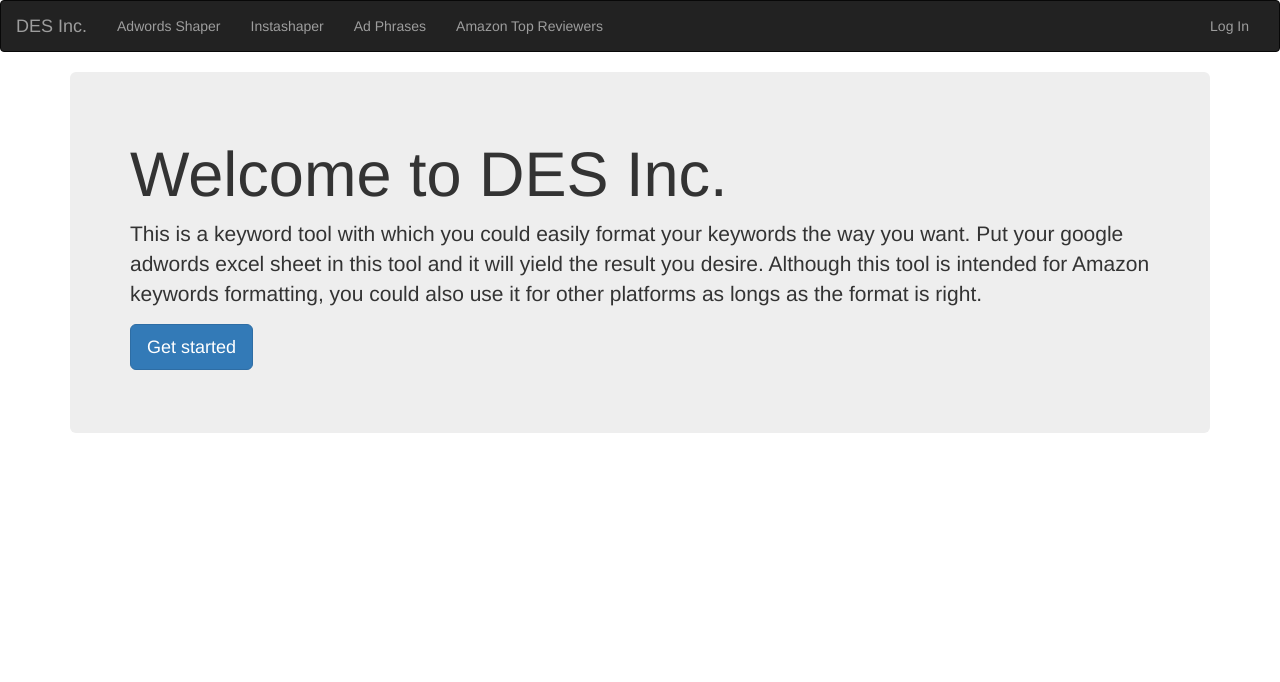
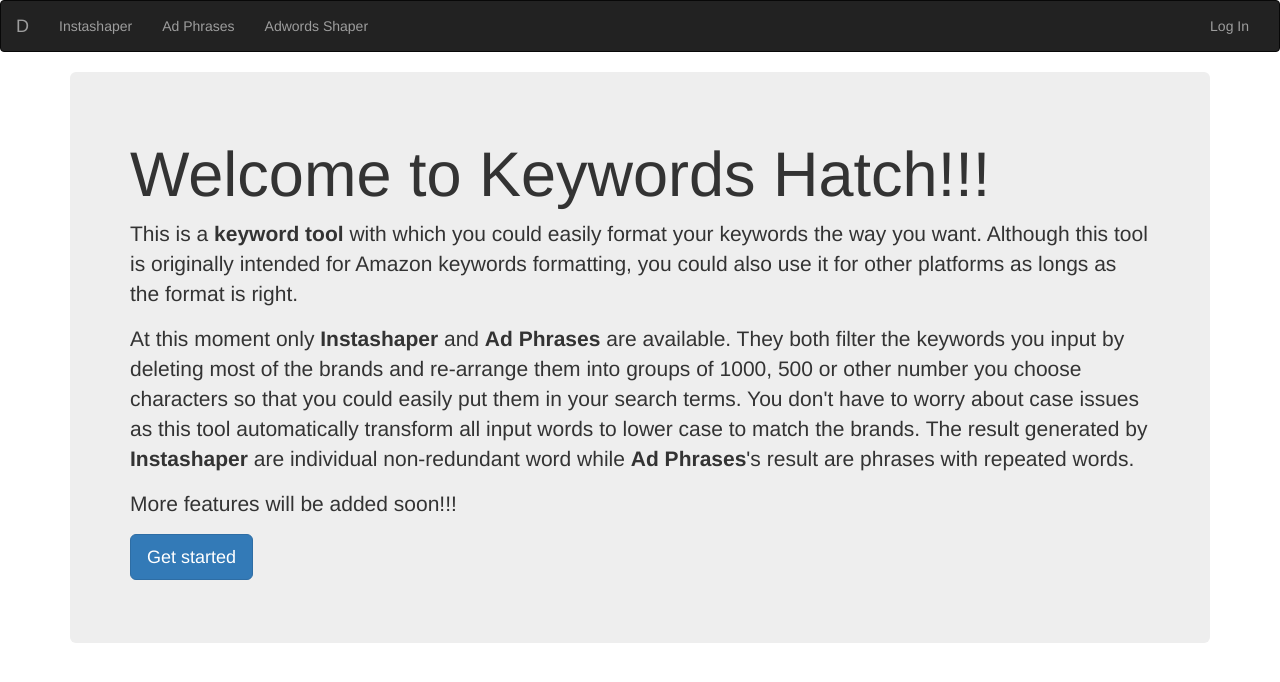
Before and after one commit to way2fall/my_amazon_web, a Flask app: page / in a window 1280 px wide. Shown: the top 682 px of the page. Run offline with Flask 2, Linux system fonts and the light colour scheme; some libraries are stand-ins or nearby versions.

Commit message:
front page description changed

```diff
--- a/app/templates/base.html
+++ b/app/templates/base.html
@@ -18,16 +18,15 @@
         <span class="icon-bar"></span>
         <span class="icon-bar"></span>
       </button>
-      <a class="navbar-brand" href="{{ url_for('main.index') }}">DES Inc.</a>
+      <a class="navbar-brand" href="{{ url_for('main.index') }}">D</a>
     </div>
 
     <!-- Collect the nav links, forms, and other content for toggling -->
     <div class="collapse navbar-collapse" id="bs-example-navbar-collapse-1">
       <ul class="nav navbar-nav">
-        <li><a href="{{url_for('main.upload')}}">Adwords Shaper</a></li>
         <li><a href="{{url_for('main.instashaper')}}">Instashaper</a></li>
         <li><a href="{{url_for('main.phraseshaper')}}">Ad Phrases</a></li>
-        <li><a href="#">Amazon Top Reviewers</a></li>
+        <li><a href="{{url_for('main.upload')}}">Adwords Shaper</a></li>
       </ul>
       <ul class="nav navbar-nav navbar-right">
         {% if current_user.is_authenticated %}
--- a/app/templates/index.html
+++ b/app/templates/index.html
@@ -4,12 +4,22 @@
 <div class="container">
 <div class="jumbotron">
 
-  <h1>Welcome to DES Inc.</h1>
-  <p>This is a keyword tool with which you could easily format your keywords the way you want.
-  Put your google adwords excel sheet in this tool and it will yield the result you desire.
-   Although this tool is intended for Amazon keywords formatting, you could also use it for other
+  <h1>Welcome to Keywords Hatch!!!</h1>
+  <p>This is a <b>keyword tool</b> with which you could easily format your keywords the way you want.
+   Although this tool is originally intended for Amazon keywords formatting, you could also use it for other
    platforms as longs as the format is right.
   </p>
+  <p>
+      At this moment only <b>Instashaper</b> and <b>Ad Phrases</b> are available. They both filter the keywords
+      you input by deleting most of
+      the brands and re-arrange them into groups of 1000, 500 or other number you choose characters
+      so that you could easily put them in your
+      search terms. You don't have to worry about case issues as this tool automatically transform all input
+      words to lower case to match the brands. The result generated by <b>Instashaper</b> are individual
+      non-redundant word
+      while <b>Ad Phrases</b>'s result are phrases with repeated words.
+  </p>
+  <p>More features will be added soon!!!</p>
   <p><a class="btn btn-primary btn-lg" href="{{ url_for('.upload') }}" role="button">Get started</a></p>
 </div>
     </div>
```
